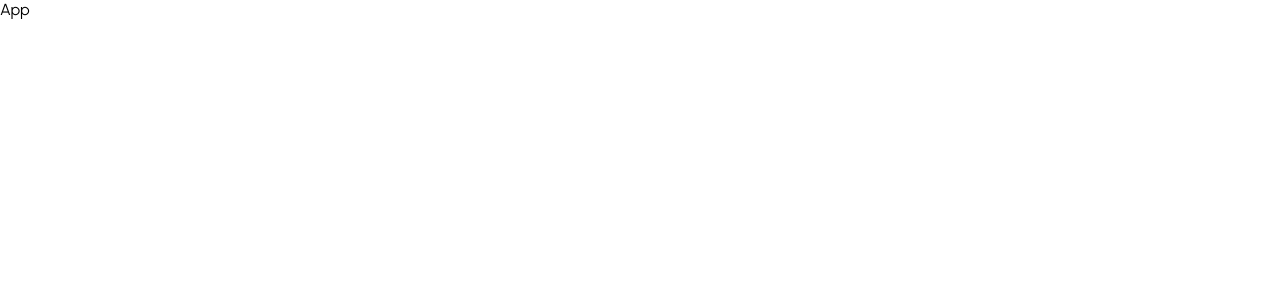
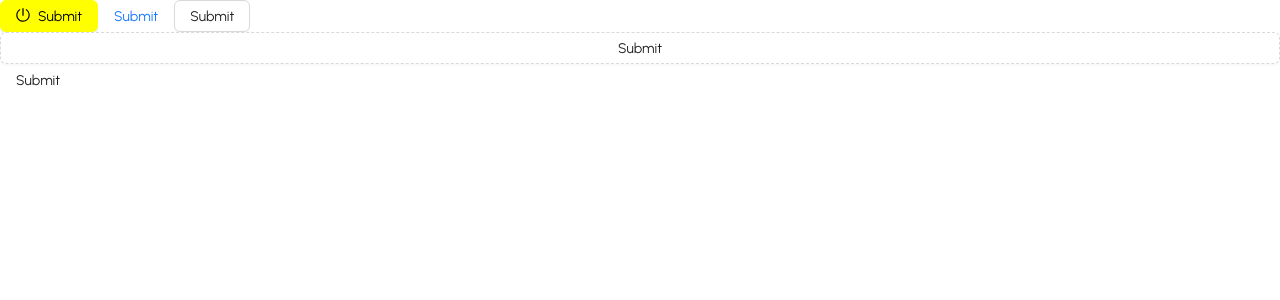
Before and after one commit to Sumanth-rockzz/AntDesignBasics, a React (Create React App) app: page / in a window 1280 px wide. Shown: the top 300 px of the page. Built offline with nearby package versions, Linux system fonts and the light colour scheme.

Commit message:
Button Component

```diff
--- a/src/App.css
+++ b/src/App.css
@@ -4,3 +4,6 @@
     width: 100vw;
     height: 100vh;
 }
+.my-button{
+    color: black;
+}
--- a/src/App.js
+++ b/src/App.js
@@ -1,7 +1,41 @@
-import React from "react";
+import React, { useState } from "react";
+import "./App.css";
+import { Button } from "antd";
+import { PoweroffOutlined } from "@ant-design/icons";
 
 const App = () => {
-  return <div>App</div>;
+  const [loading, setLoading] = useState(false);
+  const onclickHandler = () => {
+    setLoading(true);
+    setTimeout(() => {
+      setLoading(false);
+    }, 2000);
+  };
+  return (
+    <div className="App">
+      <div className="AppHeader">
+        <Button
+          type="primary"
+          on
+          onClick={onclickHandler}
+          loading={loading}
+          icon={<PoweroffOutlined />}
+          className="my-button"
+          style={{ backgroundColor: "yellow" }}
+        >
+          Submit
+        </Button>
+        <Button type="link" href="#">
+          Submit
+        </Button>
+        <Button type="default">Submit</Button>
+        <Button type="dashed" block>
+          Submit
+        </Button>
+        <Button type="text">Submit</Button>
+      </div>
+    </div>
+  );
 };
 
 export default App;
```
